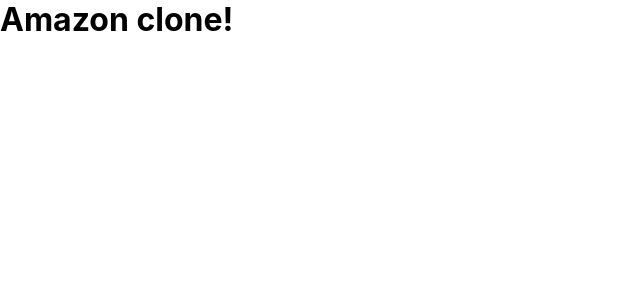
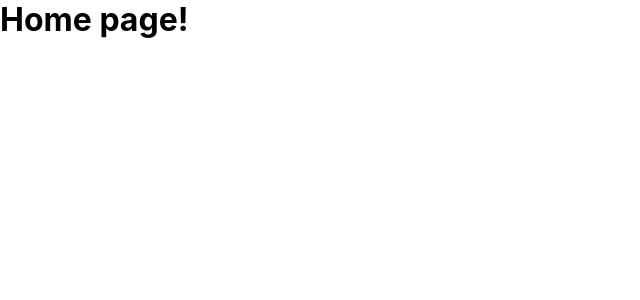
Before and after one commit to javorkabotond/react-amazon-clone, a React (Create React App) app: page / in a window 1280 px wide. Shown: the top 300 px of the page, without its empty margins (0-640 px from the left). Built offline with nearby package versions, Linux system fonts and the light colour scheme.

Commit message:
Tried react-router

```diff
--- a/src/App.js
+++ b/src/App.js
@@ -1,11 +1,29 @@
 import React from 'react';
 import './App.css';
+import {
+  BrowserRouter as Router,
+  Switch,
+  Route
+} from "react-router-dom";
 
 function App() {
   return (
-    <div className="App">
-      <h1>Amazon clone! </h1>
-    </div>
+    <Router>
+      <div className="App">
+        <Switch>
+          <Route path='/checkout'>
+            <h1>Check out</h1>
+          </Route>
+          <Route path='/login'>
+            <h1>Login</h1>
+          </Route>
+          <Route path='/'>
+            <h1>Home page!</h1>
+          </Route>
+        </Switch>
+      </div>
+    </Router>
+
   );
 }
 
```
